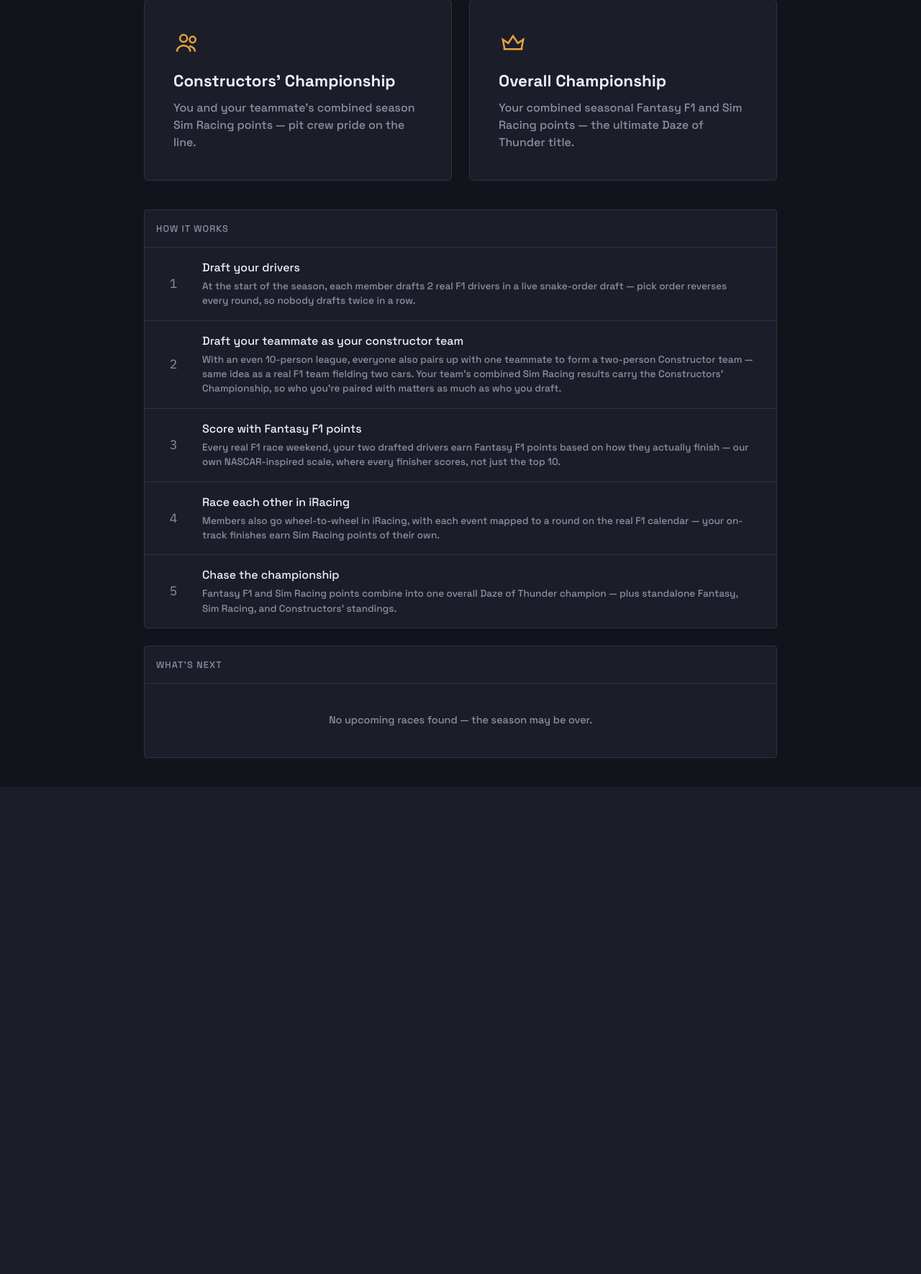
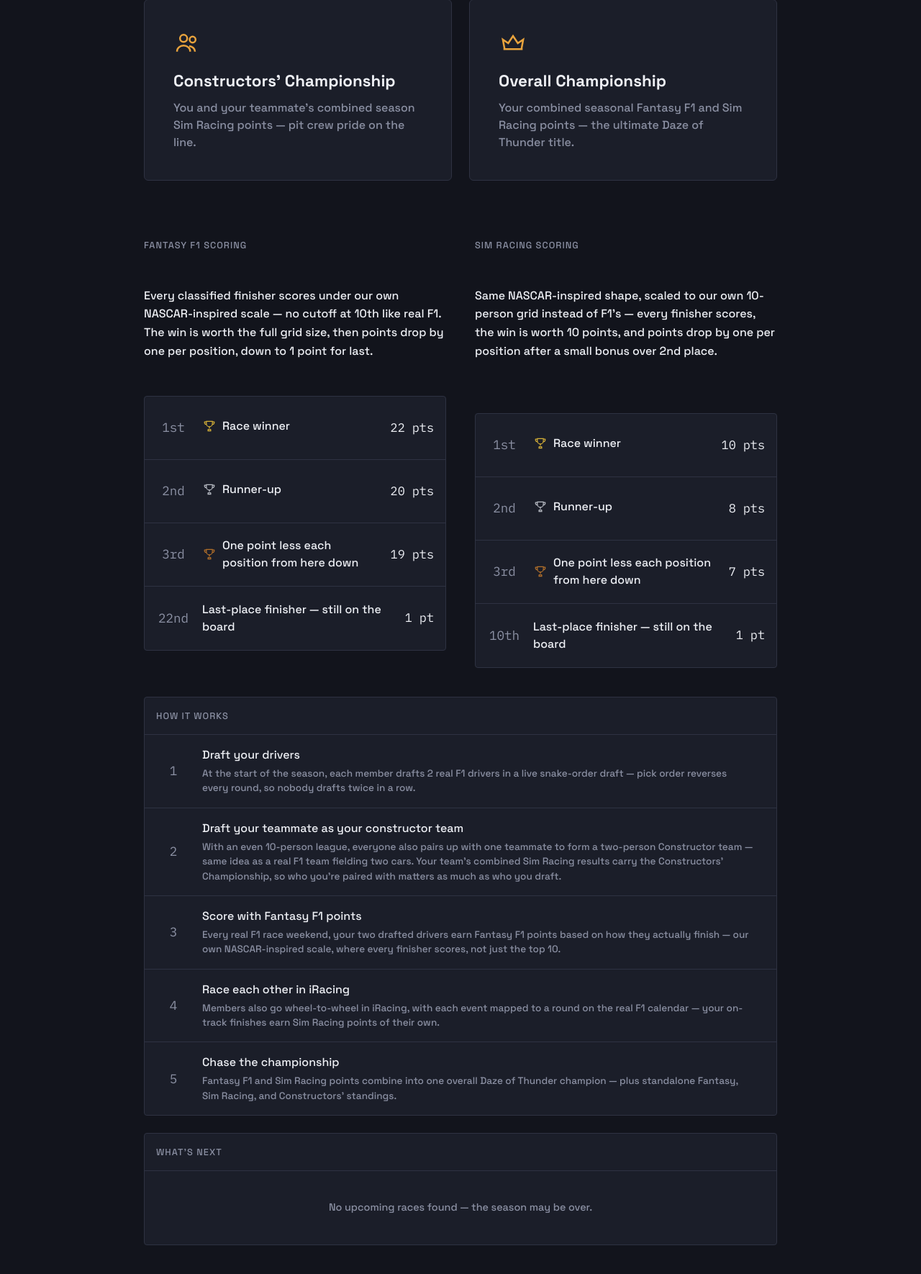
Before and after one commit to macmatott/DazeOfThunder, a FastAPI app: template frontend/app/templates/formula_fantasy.html in a window 1280 px wide. Shown: the part 836-2606 px from the top of the page at 72% size. Before the commit the page ends 1929 px from the top, so only its background shows below. Run offline with FastAPI, Linux system fonts and the light colour scheme; the template is opened without the code that fills it, so the values that code supplies are empty.

Commit message:
Add pending-approval gate, consolidate standings nav, rescale scoring to real grid sizes
- New participants land pending (participants.is_active=false) until an
  admin approves them at /admin/members, instead of instantly becoming a
  full league participant on first Discord sign-in. Pending users can
  sign in and see their profile but are excluded from the draft-order
  dropdown and launch_draft's validation.
- Collapsed the 4 separate (mostly stub) standings pages into a single
  /formula-fantasy/standings page; removed the now-orphaned templates,
  routes, and the /partials/standings-table partial.
- Rescaled the NASCAR-inspired fantasy/sim-racing point tables to the
  actual grid size instead of NASCAR's raw ~40-car numbers: win = grid
  size, a small bonus over 2nd, then -1 per position down to a 1-point
  floor. New scoring_rules version (nascar-v2-scaled) so historical
  fantasy_points_awarded rows stay reproducible. Fixed a real bug in
  seed_scoring_rules where re-seeding the same version with a smaller
  grid left the old grid's higher-position rows behind as stale active
  data.
- Formula Fantasy page: added side-by-side Fantasy F1 / Sim Racing
  scoring explainer sections with gold/silver/bronze medal icons on the
  top-3 rows.

Co-Authored-By: Claude Sonnet 5 <noreply@anthropic.com>

```diff
--- a/frontend/app/main.py
+++ b/frontend/app/main.py
@@ -9,7 +9,7 @@ from starlette.middleware.sessions import SessionMiddleware
 
 from app.config import settings
 from app.middleware import CurrentUserMiddleware
-from app.routers import auth, draft, pages, partials
+from app.routers import admin, auth, draft, pages, partials
 
 app = FastAPI(title="Daze of Thunder — Formula Fantasy")
 
@@ -28,6 +28,7 @@ app.add_middleware(
     https_only=settings.environment == "production",
 )
 
+app.include_router(admin.router)
 app.include_router(auth.router)
 app.include_router(draft.router)
 app.include_router(pages.router)
--- a/frontend/app/middleware.py
+++ b/frontend/app/middleware.py
@@ -19,6 +19,7 @@ AUTH_SESSION_KEYS = (
     "expires_at",
     "participant_id",
     "is_admin",
+    "is_active",
     "display_name",
     "avatar_url",
 )
@@ -33,6 +34,7 @@ class CurrentUserMiddleware(BaseHTTPMiddleware):
             request.state.current_user = {
                 "participant_id": session.get("participant_id"),
                 "is_admin": session.get("is_admin", False),
+                "is_active": session.get("is_active", False),
                 "display_name": session.get("display_name"),
                 "avatar_url": session.get("avatar_url"),
             }
--- a/frontend/app/routers/auth.py
+++ b/frontend/app/routers/auth.py
@@ -32,6 +32,7 @@ def callback(request: Request, code: str | None = None):
     request.session["expires_at"] = session.expires_at
     request.session["participant_id"] = participant["id"]
     request.session["is_admin"] = participant["is_admin"]
+    request.session["is_active"] = participant["is_active"]
     request.session["display_name"] = participant["display_name"]
     request.session["avatar_url"] = session.user.user_metadata.get("avatar_url")
 
--- a/frontend/app/routers/draft.py
+++ b/frontend/app/routers/draft.py
@@ -8,7 +8,7 @@ from app.services.draft import (
     build_draft_board_context,
     get_season_id,
     launch_draft,
-    list_participants,
+    list_active_participants,
     make_pick,
 )
 
@@ -33,7 +33,7 @@ def draft_page(request: Request):
         {
             "board": board,
             "is_admin": request.state.current_user.get("is_admin", False),
-            "participants": list_participants(),
+            "participants": list_active_participants(),
             "launch_error": None,
         },
     )
@@ -58,7 +58,7 @@ def launch(request: Request, order: list[str] = Form(...)):
             {
                 "board": board,
                 "is_admin": True,
-                "participants": list_participants(),
+                "participants": list_active_participants(),
                 "launch_error": str(exc),
             },
         )
--- a/frontend/app/routers/partials.py
+++ b/frontend/app/routers/partials.py
@@ -1,28 +1,19 @@
 """
 Endpoints that return HTML fragments for HTMX to swap in, not full pages.
 This is the entire mechanism behind "live updates without writing JS" —
-the standings page polls this every 30s (see standings.html's hx-trigger)
-and swaps in whatever comes back.
+the draft board polls this every 2s (see draft.html's hx-trigger) and
+swaps in whatever comes back.
 """
 
 from fastapi import APIRouter, Request
 from fastapi.templating import Jinja2Templates
 
 from app.services.draft import build_draft_board_context, get_season_id
-from app.services.standings import get_formula_fantasy_standings
 
 router = APIRouter(prefix="/partials")
 templates = Jinja2Templates(directory="app/templates")
 
 DRAFT_SEASON = "2026"
-
-
-@router.get("/standings-table")
-def standings_table(request: Request):
-    standings = get_formula_fantasy_standings()
-    return templates.TemplateResponse(
-        request, "_standings_table.html", {"standings": standings}
-    )
 
 
 @router.get("/draft-board")
--- a/frontend/app/services/draft.py
+++ b/frontend/app/services/draft.py
@@ -127,10 +127,30 @@ def get_draft_state(season_id: str) -> dict | None:
 
 
 def list_participants() -> list[dict]:
+    """Everyone, active or pending — used for name *resolution* (e.g.
+    on_the_clock_name for whoever's already in draft_order), since a
+    participant's status can change after the draft launched with them
+    in it. For "who's allowed to be drafted", use
+    list_active_participants() instead."""
     client = admin_client()
     return (
         client.table("participants")
         .select("id, display_name")
+        .order("display_name")
+        .execute()
+        .data
+    )
+
+
+def list_active_participants() -> list[dict]:
+    """Approved participants only — the admin's draft-order dropdown and
+    launch_draft's permutation check both use this, so a pending
+    participant can never end up in draft_order in the first place."""
+    client = admin_client()
+    return (
+        client.table("participants")
+        .select("id, display_name")
+        .eq("is_active", True)
         .order("display_name")
         .execute()
         .data
@@ -288,7 +308,7 @@ def launch_draft(
     launched_by: str,
     total_rounds: int = 2,
 ) -> dict:
-    valid_ids = {p["id"] for p in list_participants()}
+    valid_ids = {p["id"] for p in list_active_participants()}
     validate_draft_order(ordered_participant_ids, valid_ids)
 
     client = admin_client()
--- a/frontend/app/static/css/style.css
+++ b/frontend/app/static/css/style.css
@@ -236,6 +236,47 @@ main {
   font-size: 1rem;
   line-height: 1.6;
   margin: 0 0 var(--space-5) 0;
+}
+
+.scoring-columns {
+  display: grid;
+  grid-template-columns: 1fr 1fr;
+  grid-template-rows: auto 7rem auto;
+  align-items: start;
+  gap: var(--space-5);
+  margin-bottom: var(--space-5);
+}
+
+.scoring-columns .ff-intro {
+  max-width: none;
+  min-height: 0;
+  margin: 0;
+}
+
+.scoring-columns .tower__row {
+  min-height: 5.5rem;
+}
+
+.medal-row {
+  display: inline-flex;
+  align-items: center;
+  gap: var(--space-2);
+}
+
+.medal-icon {
+  flex-shrink: 0;
+}
+
+.medal-icon--gold {
+  color: #d4af37;
+}
+
+.medal-icon--silver {
+  color: #b8bcc4;
+}
+
+.medal-icon--bronze {
+  color: #b3702a;
 }
 
 .section-label {
@@ -762,6 +803,12 @@ dialog.session-modal::backdrop {
   color: var(--color-negative);
 }
 
+.form-notice--info {
+  background: rgba(232, 163, 61, 0.1);
+  border: 1px solid var(--color-accent);
+  color: var(--color-accent);
+}
+
 /* ── Draft board ─────────────────────────────────────────── */
 
 .draft-pool {
--- a/frontend/app/templates/_draft_board.html
+++ b/frontend/app/templates/_draft_board.html
@@ -1,7 +1,6 @@
 {# Rendered on full-page load (via include), by /partials/draft-board on
    every HTMX poll, and by POST /formula-fantasy/draft/pick — keep this
-   fragment self-contained (no base.html deps), same pattern as
-   _standings_table.html. #}
+   fragment self-contained (no base.html deps). #}
 <div
   id="draft-turn-marker"
   data-on-the-clock="{{ 'true' if board.viewer_is_on_the_clock else 'false' }}"
--- a/frontend/app/templates/base.html
+++ b/frontend/app/templates/base.html
@@ -27,10 +27,7 @@
         <a href="/formula-fantasy" class="nav-dropdown__trigger">Formula Fantasy</a>
         <div class="nav-dropdown__menu">
           <a href="/formula-fantasy/schedule">Schedule</a>
-          <a href="/formula-fantasy/standings/sim-racing">Drivers' Standings</a>
-          <a href="/formula-fantasy/standings/fantasy">Fantasy Standings</a>
-          <a href="/formula-fantasy/standings/combined">Combined Standings</a>
-          <a href="/formula-fantasy/standings/constructors">Constructors' Standings</a>
+          <a href="/formula-fantasy/standings">Standings</a>
           <a href="/formula-fantasy/draft">Draft</a>
         </div>
       </div>
@@ -39,6 +36,9 @@
           <a href="#" class="nav-dropdown__trigger">{{ request.state.current_user.display_name }}</a>
           <div class="nav-dropdown__menu nav-dropdown__menu--right">
             <a href="/profile">Profile Settings</a>
+            {% if request.state.current_user.is_admin %}
+              <a href="/admin/members">Pending Members</a>
+            {% endif %}
             <form method="post" action="/auth/logout">
               <button type="submit" class="nav-dropdown__signout">Sign Out</button>
             </form>
@@ -51,6 +51,12 @@
   </div>
 
   <main>
+    {% if request.state.current_user and not request.state.current_user.is_active %}
+      <div class="form-notice form-notice--info">
+        Your account is waiting on admin approval — you can look around,
+        but you won't be eligible for the draft until you're approved.
+      </div>
+    {% endif %}
     {% block content %}{% endblock %}
   </main>
 
--- a/frontend/app/templates/formula_fantasy.html
+++ b/frontend/app/templates/formula_fantasy.html
@@ -1,5 +1,15 @@
 {% extends "base.html" %}
 {% block title %}Formula Fantasy — Daze of Thunder{% endblock %}
+{% macro medal_row(color, label) %}
+  <span class="medal-row">
+    <svg class="medal-icon medal-icon--{{ color }}" viewBox="0 0 24 24" width="20" height="20" fill="none" stroke="currentColor" stroke-width="1.5" aria-hidden="true">
+      <path d="M7 4h10v4a5 5 0 0 1-10 0V4Z"/>
+      <path d="M7 5H4a3 3 0 0 0 3 4M17 5h3a3 3 0 0 1-3 4"/>
+      <path d="M12 13v3M9 20h6M9.5 20 10 17.5h4l.5 2.5"/>
+    </svg>
+    <span>{{ label }}</span>
+  </span>
+{% endmacro %}
 {% block content %}
   <h1 class="page-title">Formula Fantasy</h1>
   <p class="page-subtitle">Draft real F1 drivers. Race each other in iRacing. One league, two ways to win.</p>
@@ -76,6 +86,70 @@
       <div class="trophy-card__body">
         Your combined seasonal Fantasy F1 and Sim Racing points — the
         ultimate Daze of Thunder title.
+      </div>
+    </div>
+  </div>
+
+  <div class="scoring-columns">
+    <p class="section-label">Fantasy F1 Scoring</p>
+    <p class="section-label">Sim Racing Scoring</p>
+
+    <p class="ff-intro">
+      Every classified finisher scores under our own NASCAR-inspired
+      scale — no cutoff at 10th like real F1. The win is worth the full
+      grid size, then points drop by one per position, down to 1 point
+      for last.
+    </p>
+    <p class="ff-intro">
+      Same NASCAR-inspired shape, scaled to our own 10-person grid
+      instead of F1's — every finisher scores, the win is worth 10
+      points, and points drop by one per position after a small bonus
+      over 2nd place.
+    </p>
+
+    <div class="tower">
+      <div class="tower__row">
+        <div class="tower__pos">1st</div>
+        <div><div class="tower__name">{{ medal_row('gold', 'Race winner') }}</div></div>
+        <div class="tower__points">22 pts</div>
+      </div>
+      <div class="tower__row">
+        <div class="tower__pos">2nd</div>
+        <div><div class="tower__name">{{ medal_row('silver', 'Runner-up') }}</div></div>
+        <div class="tower__points">20 pts</div>
+      </div>
+      <div class="tower__row">
+        <div class="tower__pos">3rd</div>
+        <div><div class="tower__name">{{ medal_row('bronze', 'One point less each position from here down') }}</div></div>
+        <div class="tower__points">19 pts</div>
+      </div>
+      <div class="tower__row">
+        <div class="tower__pos">22nd</div>
+        <div><div class="tower__name">Last-place finisher — still on the board</div></div>
+        <div class="tower__points">1 pt</div>
+      </div>
+    </div>
+
+    <div class="tower">
+      <div class="tower__row">
+        <div class="tower__pos">1st</div>
+        <div><div class="tower__name">{{ medal_row('gold', 'Race winner') }}</div></div>
+        <div class="tower__points">10 pts</div>
+      </div>
+      <div class="tower__row">
+        <div class="tower__pos">2nd</div>
+        <div><div class="tower__name">{{ medal_row('silver', 'Runner-up') }}</div></div>
+        <div class="tower__points">8 pts</div>
+      </div>
+      <div class="tower__row">
+        <div class="tower__pos">3rd</div>
+        <div><div class="tower__name">{{ medal_row('bronze', 'One point less each position from here down') }}</div></div>
+        <div class="tower__points">7 pts</div>
+      </div>
+      <div class="tower__row">
+        <div class="tower__pos">10th</div>
+        <div><div class="tower__name">Last-place finisher — still on the board</div></div>
+        <div class="tower__points">1 pt</div>
       </div>
     </div>
   </div>
```
Also changed, not shown: frontend/app/routers/admin.py (added, +31 -0 lines), frontend/app/routers/pages.py (+3 -27 lines), frontend/app/services/fantasy_scoring.py (+36 -20 lines), frontend/app/services/participants.py (+34 -1 lines), frontend/app/templates/_standings_table.html (deleted, +0 -22 lines), frontend/app/templates/admin_members.html (added, +24 -0 lines), frontend/app/templates/ff_standings.html (added, +13 -0 lines), frontend/app/templates/ff_standings_stub.html (deleted, +0 -13 lines), frontend/app/templates/standings.html (deleted, +0 -15 lines), frontend/tests/test_fantasy_scoring.py (+34 -24 lines).
